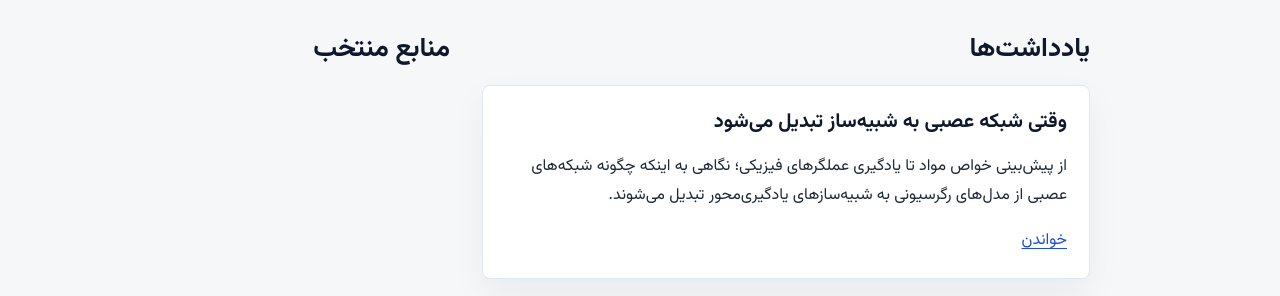
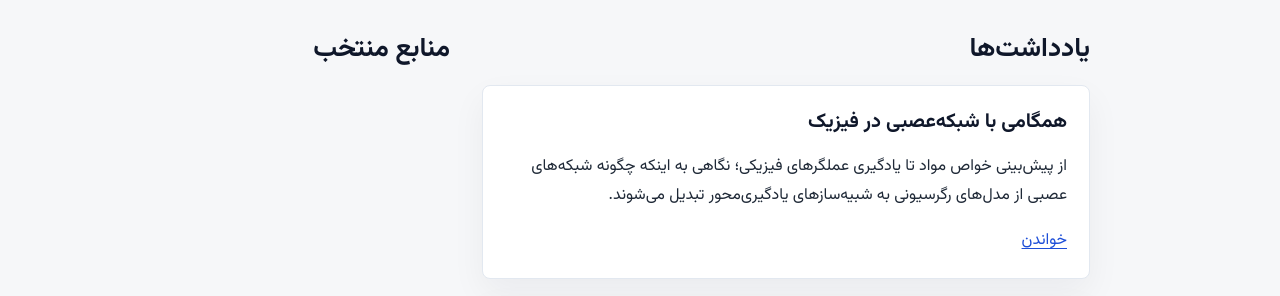
Before and after one commit to Mohamadrezash204/Mohamadrezash204.github.io, a Jekyll site: the page built from fa/index.html, in a window 1280 px wide and 1141 px high. Shown: the part 249-545 px from the top of the window. Built offline with Jekyll 4.4.1, drawn with Linux system fonts in a browser that asks for light colours.

Commit message:
Update 2026-07-30-neural-network-simulator.md

```diff
--- a/_posts/2026-07-30-neural-network-simulator.md
+++ b/_posts/2026-07-30-neural-network-simulator.md
@@ -1,6 +1,6 @@
 ---
 layout: post
-title: "وقتی شبکه عصبی به شبیه‌ساز تبدیل می‌شود"
+title: "همگامی با شبکه‌عصبی در فیزیک"
 date: 2026-07-30
 lang: fa
 math: true
```
